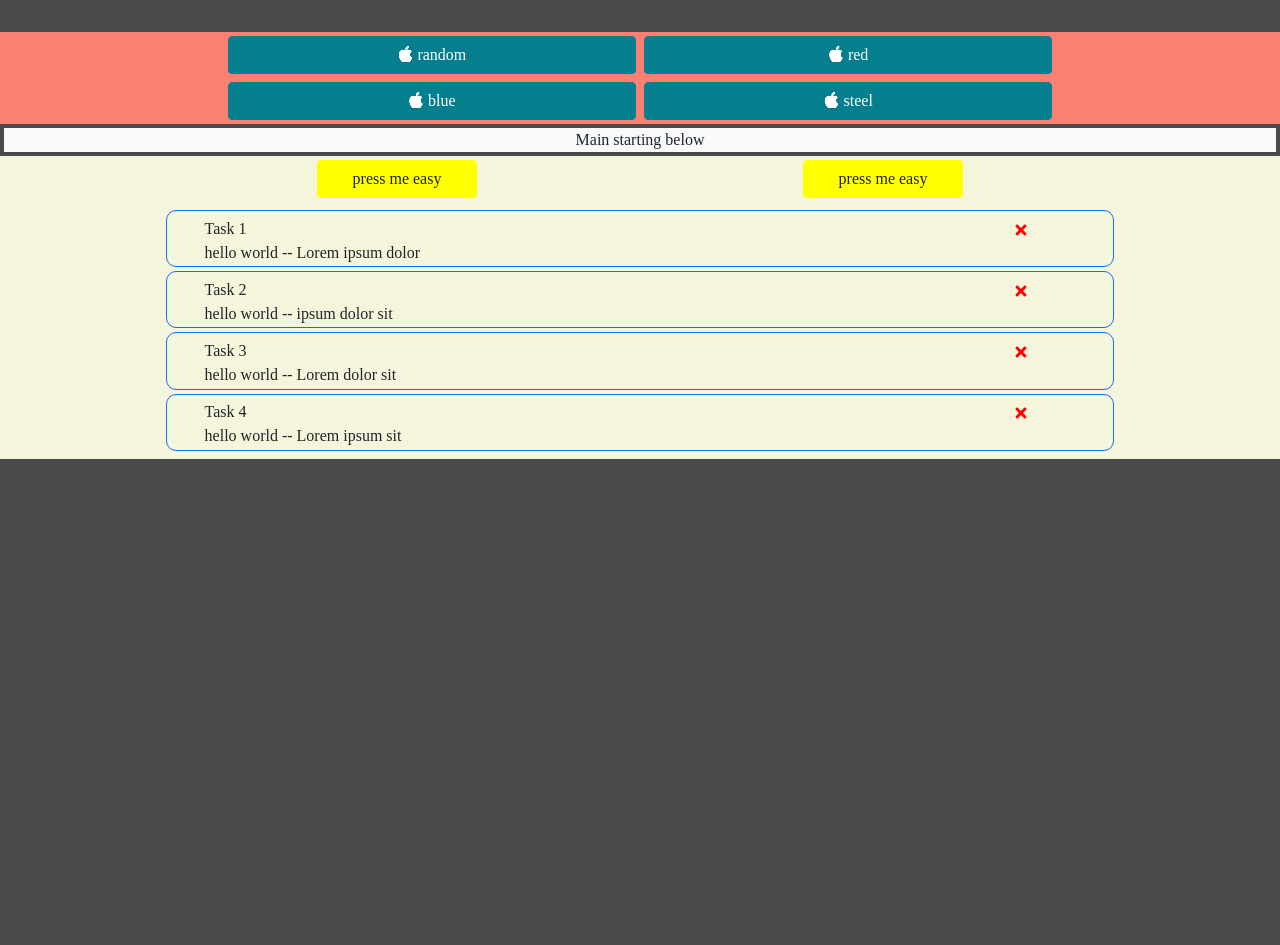
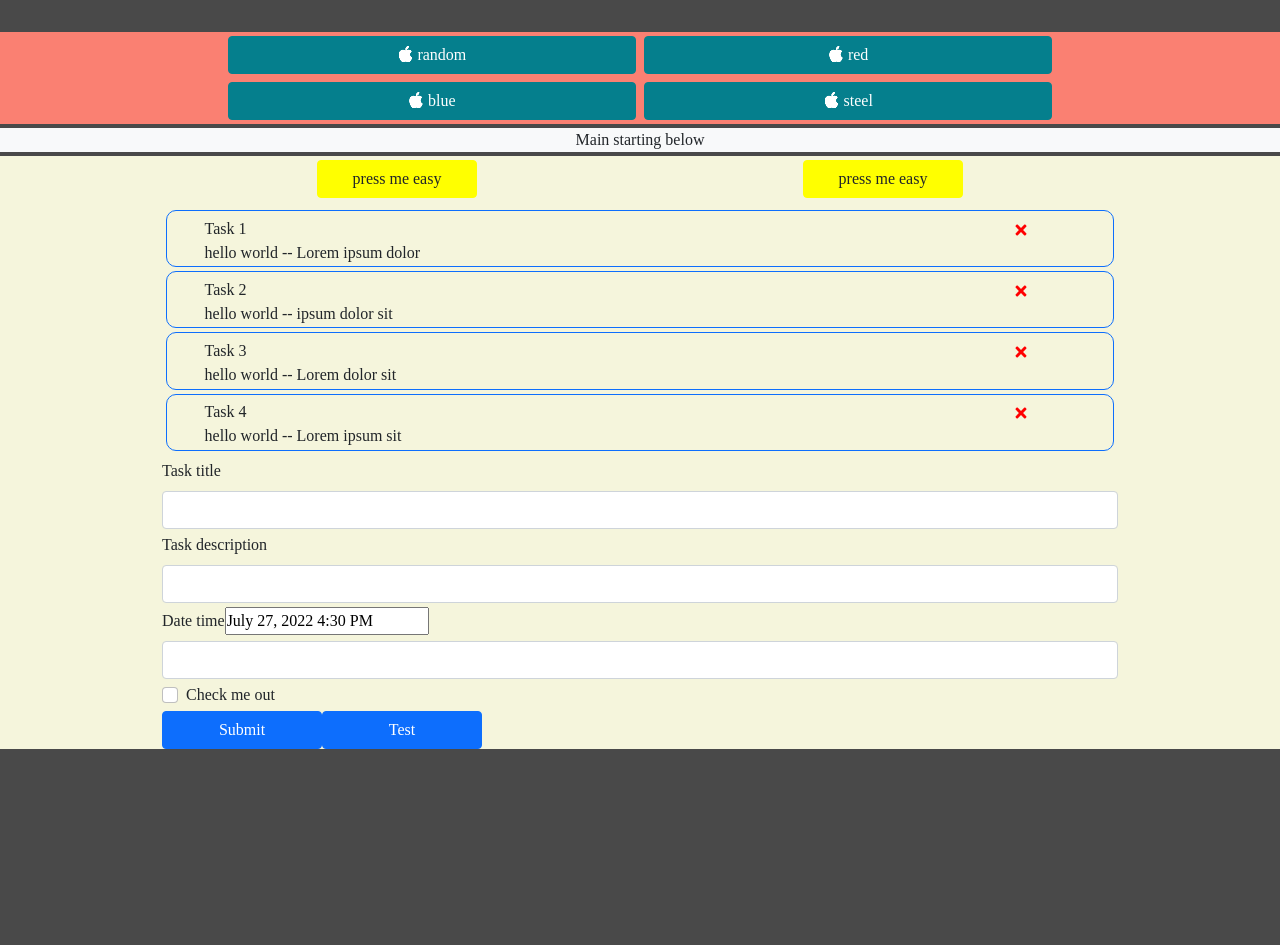
Before and after one commit to nologos/CODESAMPLES, a React (Create React App) app in the folder WEB/TASK2/tasktwo/: page / in a window 1280 px wide. Shown: the part 580-1525 px from the top of the page. Built offline with nearby package versions, Linux system fonts and the light colour scheme.

Commit message:
datetime widget, npm rebuild

```diff
--- a/WEB/TASK2/tasktwo/package.json
+++ b/WEB/TASK2/tasktwo/package.json
@@ -7,6 +7,7 @@
     "@testing-library/react": "^13.3.0",
     "@testing-library/user-event": "^13.5.0",
     "react": "^18.2.0",
+    "react-datepicker": "^4.8.0",
     "react-dom": "^18.2.0",
     "react-icons": "^4.4.0",
     "react-scripts": "^2.1.3",
--- a/WEB/TASK2/tasktwo/public/index.html
+++ b/WEB/TASK2/tasktwo/public/index.html
@@ -13,9 +13,11 @@
     <link rel="manifest" href="%PUBLIC_URL%/manifest.json" />
     <title>Reddit copy</title>
     <link rel="stylesheet" href="https://cdn.jsdelivr.net/npm/bootstrap@5.1.3/dist/css/bootstrap.min.css" integrity="sha384-1BmE4kWBq78iYhFldvKuhfTAU6auU8tT94WrHftjDbrCEXSU1oBoqyl2QvZ6jIW3" crossorigin="anonymous" />
+
   </head>
   <body>
     <noscript>You need to enable JavaScript to run this app.</noscript>
     <div id="root"></div>
   </body>
+
 </html>
--- /dev/null
+++ b/WEB/TASK2/tasktwo/src/components/AddTask.js
@@ -0,0 +1,68 @@
+import React from 'react'
+import DatePicker from 'react-datepicker';
+import "react-datepicker/dist/react-datepicker.css";
+import { useState } from 'react';
+import setHours from 'date-fns/setHours';
+import setMinutes from 'date-fns/setMinutes';
+
+// datepicker
+// import React from 'react'
+
+const DatePickerObj = () => {
+  const [startDate, setStartDate] = useState(
+    setHours(setMinutes(new Date(), 30), 16)
+  );
+  return (
+    <DatePicker
+      selected={startDate}
+      onChange={(date) => setStartDate(date)}
+      showTimeSelect
+      dateFormat="MMMM d, yyyy h:mm aa"
+    />
+  );
+};
+
+const AddTask = () => {
+
+return (
+
+    <div className='container'>
+<form>
+  <div className="mb-1">
+    <label htmlFor="taskTitle" className="form-label">Task title</label>
+    <input type="text" className="form-control" id="taskTitle"></input>
+  </div>
+  <div className="mb-1">
+    <label htmlFor="taskDescription" className="form-label">Task description</label>
+    <input type="text" className="form-control" id="taskDescription"></input>
+  </div>
+  <div className="mb-1">
+    <label htmlFor="dateTime" className="form-label">Date time</label>
+    <DatePickerObj />
+    <input type="email" className="form-control" id="dateTime"></input>
+  </div>
+  <div className="mb-1 form-check">
+    <input type="checkbox" className="form-check-input" id="exampleCheck1"></input>
+    <label className="form-check-label" htmlFor="exampleCheck1">Check me out</label>
+  </div>
+  <button type="submit" className="btn btn-primary"
+  onClick={(e) => console.log(e)}
+
+  >Submit</button>
+  {/* test button */}
+  <div type="submit" className="btn btn-primary"
+  onClick={(e) => console.log(e)}
+  >Test</div>
+
+
+
+</form>
+
+</div>
+  )
+
+}
+
+
+
+export default AddTask
--- a/WEB/TASK2/tasktwo/src/components/App.js
+++ b/WEB/TASK2/tasktwo/src/components/App.js
@@ -5,7 +5,6 @@ function App() {
   return (
       <div className="container d-flex justify-content-between">
         <h1>Hello {name}</h1>
-
         <nav className="navbar navbar-expand-lg navbar-light">
           <a className="navbar-brand" href="#1"> </a>
           <button className="navbar-toggler" type="button" data-toggle="collapse" data-target="#navbarNav" aria-controls="navbarNav" aria-expanded="false" aria-label="Toggle navigation">
--- a/WEB/TASK2/tasktwo/src/index.css
+++ b/WEB/TASK2/tasktwo/src/index.css
@@ -49,7 +49,6 @@ body {
 
 .btn{
   min-width: 10rem;
-  background-color: #f5f5f5;
 }
 
 .border{
@@ -58,3 +57,7 @@ body {
   padding: 0.1rem;
 
 }
+
+.taskform{
+  max-width: 400px;
+}
--- a/WEB/TASK2/tasktwo/src/index.js
+++ b/WEB/TASK2/tasktwo/src/index.js
@@ -18,7 +18,7 @@ root.render(
       </div>
       <Header />
       <Button one="random" two="red" three="blue" four="steel" />
-      <p className="d-flex justify-content-around bg-light m-1">Main starting below</p>
+      <p className="d-flex justify-content-around bg-light my-1">Main starting below</p>
       <Main />
       <div style={{ marginTop: "30rem" }}>test</div>
     </div>
--- a/WEB/TASK2/tasktwo/src/main.js
+++ b/WEB/TASK2/tasktwo/src/main.js
@@ -3,6 +3,8 @@ import Onebutton from "./components/oneButton";
 import Tasks from "./components/Tasks";
 import { useState } from "react";
 import NoTask from "./components/NoTask";
+import AddTask from "./components/AddTask";
+
 
 const onClick = () => {
   console.log("clicked");
@@ -31,8 +33,15 @@ const main = () => {
         <Onebutton color="yellow" text="press me easy" onClick={onClick} />
       </div>
       <div className="container">{tasks.length > 0 ? <Tasks tasks={tasks} deleteItem={deleteItem} completeItem={completeItem}></Tasks> : <NoTask></NoTask>}</div>
+      <div className="d-flex justify-content-between">
+        <AddTask
+
+
+        ></AddTask>
+      </div>
     </div>
   );
 };
 
+
 export default main;
```
Also changed, not shown: 2 other files (tests, documents, lock files or other folders).
